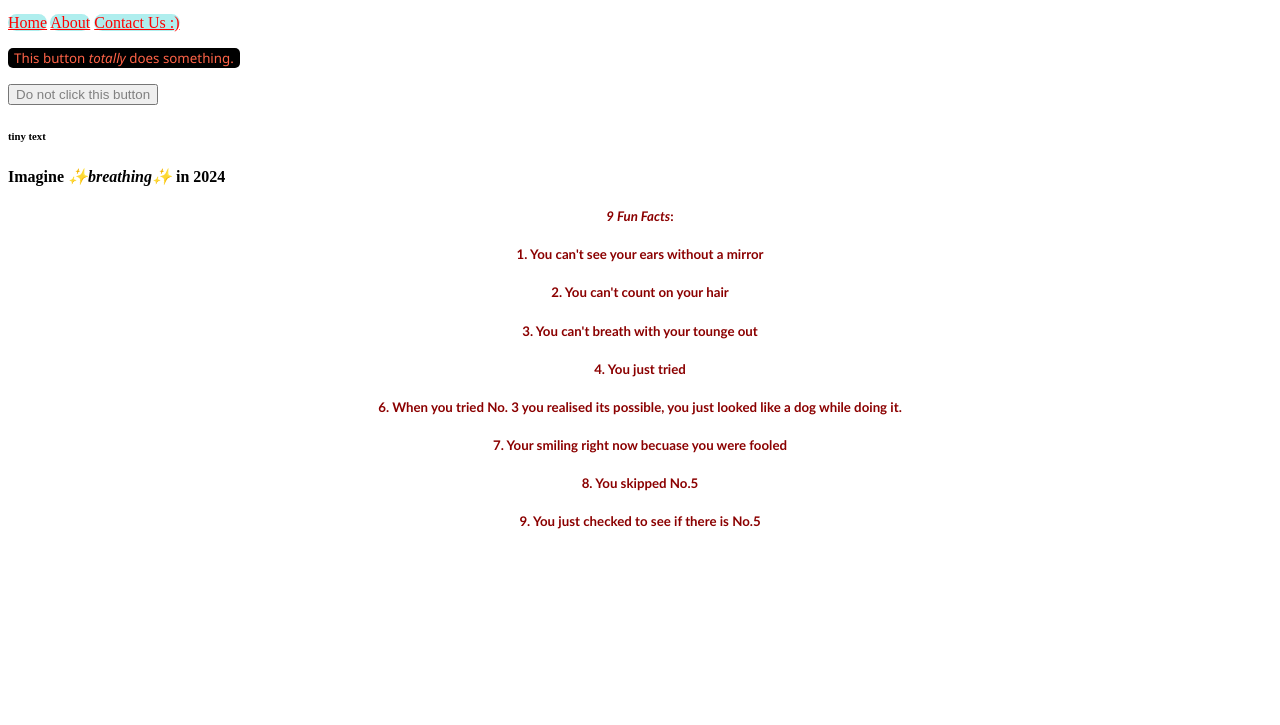
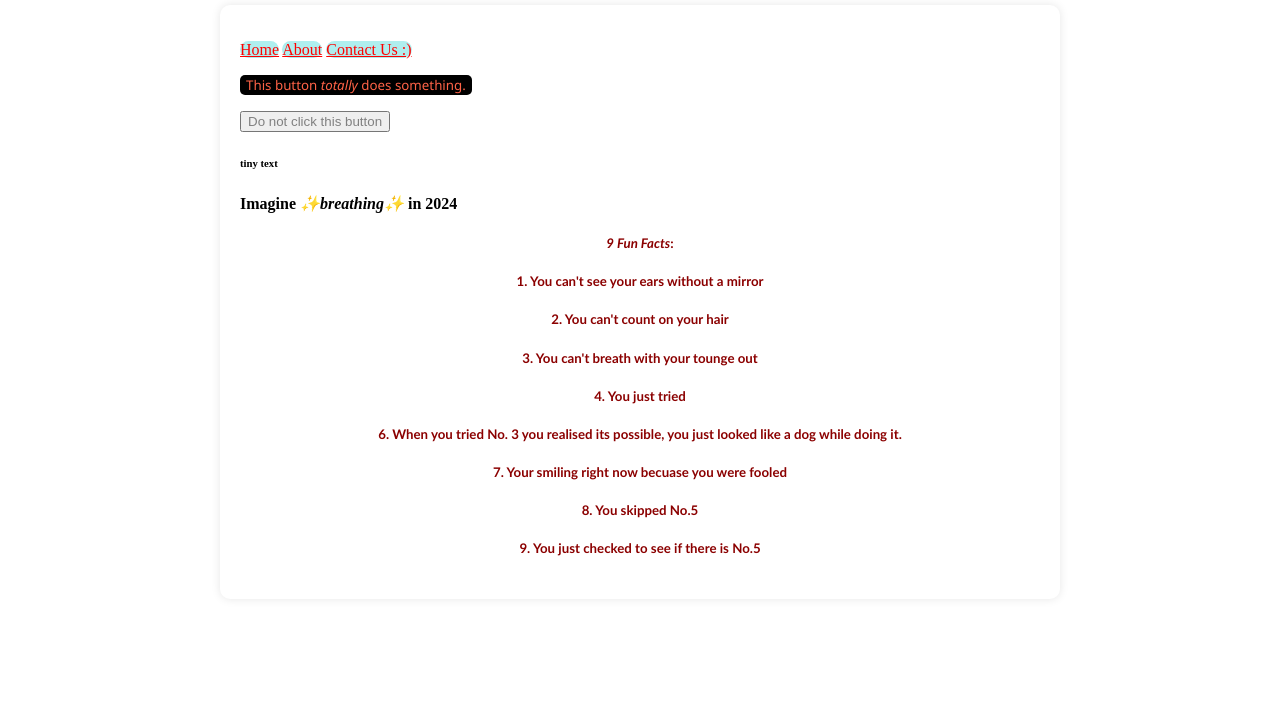
Before and after one commit to Abh1809/angy-button, a plain HTML site: page index.html in a window 1280 px wide. Shown: the part 75-800 px from the top of the page. Drawn offline with Linux system fonts and the light colour scheme.

Commit message:
Update style.css

```diff
--- a/style.css
+++ b/style.css
@@ -1,4 +1,4 @@
-
+2
 .main-title{
     color: white;
     font-family:monospace;
@@ -61,3 +61,14 @@ body{
     font-family: 'Trebuchet MS', 'Lucida Sans Unicode', 'Lucida Grande', 'Lucida Sans', Arial, sans-serif;
     color:darkred;
 }
+
+.container {
+    max-width: 800px;
+    margin: 20px auto;
+    padding: 20px;
+    background-color: #FFF;
+    border-radius: 10px;
+    box-shadow: 0 0 10px rgba(0, 0, 0, 0.1);
+    position: relative;
+
+}
```
